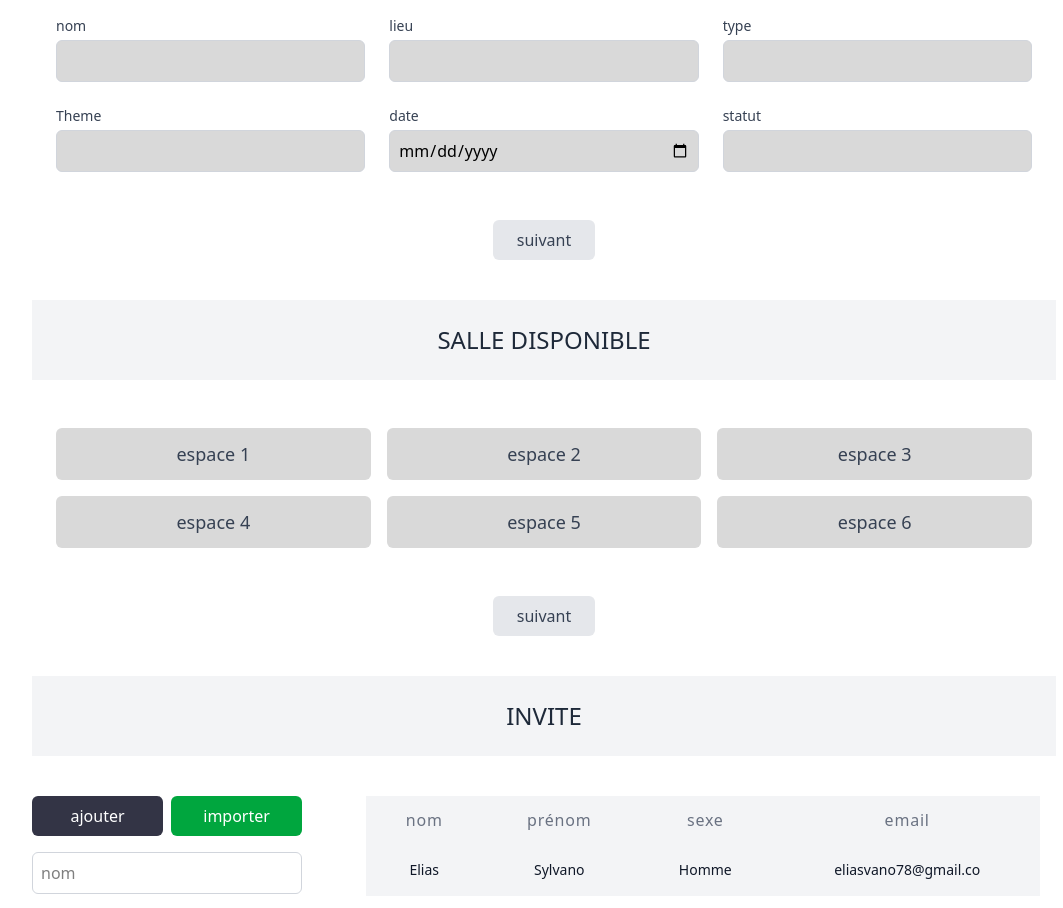
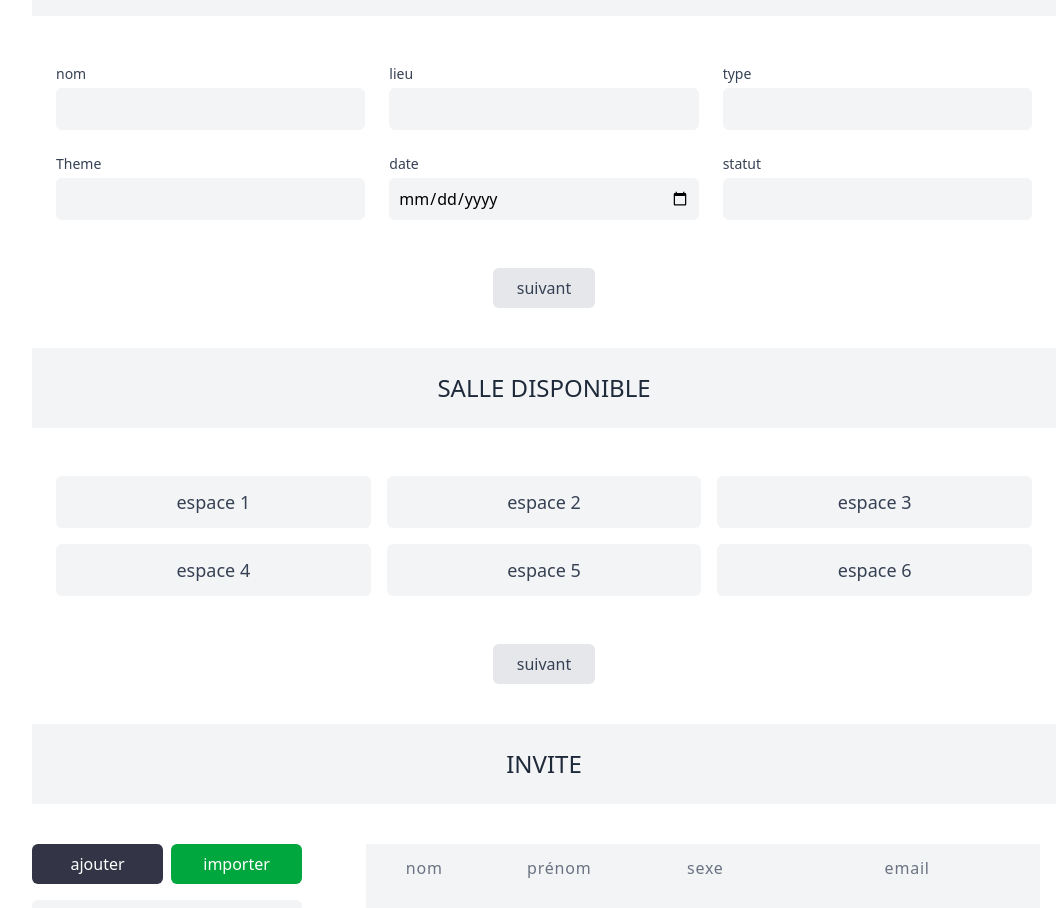
Before and after one commit to andrea00728/Gestion_table, a React (Vite) app in the folder frontend/: page /evenement in a window 1280 px wide. Shown: the part 160-1068 px from the top of the page, without its empty margins (96-1159 px from the left). Built offline with nearby package versions, Linux system fonts and the light colour scheme.

Commit message:
Modification des bg des inputs

```diff
--- a/frontend/src/pages/Evenement.jsx
+++ b/frontend/src/pages/Evenement.jsx
@@ -3,7 +3,7 @@ import React, { useState } from 'react';
 export default function Evenement() {
 
     return (
-        <div className="min-h-screen pb-8">
+        <div className="min-h-screen pb-8 mt-16">
             <main className="container mx-auto px-4">
                 {/********************* ****** Section: Organise l'événement ******************************/}
                 <section className="bg-white pb-6 mt-4 mx-auto max-w-5xl rounded-lg">
@@ -22,7 +22,7 @@ export default function Evenement() {
                                 type="text"
                                 id="event-nom"
                                 name="nom"
-                                className="w-full p-2 border bg-[#D9D9D9] focus:bg-[#D9D9D9] border-gray-300 rounded-md focus:ring-blue-500 focus:border-blue-500"
+                                className="w-full p-2 border bg-gray-100 focus:bg-gray-100 border-gray-100 rounded-md focus:ring-gray-500 focus:border-gray-500"
                             />
                         </div>
                         <div>
@@ -31,7 +31,7 @@ export default function Evenement() {
                                 type="text"
                                 id="event-lieu"
                                 name="lieu"
-                                className="w-full p-2 border bg-[#D9D9D9] focus:bg-[#D9D9D9] border-gray-300 rounded-md focus:ring-blue-500 focus:border-blue-500"
+                                className="w-full p-2 border bg-gray-100 focus:bg-gray-100 border-gray-100 rounded-md focus:ring-blue-500 focus:border-blue-500"
                             />
                         </div>
                         <div>
@@ -40,7 +40,7 @@ export default function Evenement() {
                                 type="text"
                                 id="event-type"
                                 name="type"
-                                className="w-full p-2 border bg-[#D9D9D9] focus:bg-[#D9D9D9] border-gray-300 rounded-md focus:ring-blue-500 focus:border-blue-500"
+                                className="w-full p-2 border bg-gray-100 focus:bg-gray-100 border-gray-100 rounded-md focus:ring-blue-500 focus:border-blue-500"
                             />
                         </div>
                         <div>
@@ -49,7 +49,7 @@ export default function Evenement() {
                                 type="text"
                                 id="event-theme"
                                 name="theme"
-                                className="w-full p-2 border border-gray-300 bg-[#D9D9D9] focus:bg-[#D9D9D9] rounded-md focus:ring-blue-500 focus:border-blue-500"
+                                className="w-full p-2 border border-gray-100 bg-gray-100 focus:bg-gray-100 rounded-md focus:ring-blue-500 focus:border-blue-500"
                             />
                         </div>
                         <div>
@@ -58,7 +58,7 @@ export default function Evenement() {
                                 type="date"
                                 id="event-date"
                                 name="date"
-                                className="w-full p-2 border border-gray-300 bg-[#D9D9D9] focus:bg-[#D9D9D9] rounded-md focus:ring-blue-500 focus:border-blue-500"
+                                className="w-full p-2 border border-gray-100 bg-gray-100 focus:bg-gray-100 rounded-md focus:ring-blue-500 focus:border-blue-500"
                             />
                         </div>
                         <div>
@@ -67,7 +67,7 @@ export default function Evenement() {
                                 type="text"
                                 id="event-statut"
                                 name="statut"
-                                className="w-full p-2 border border-gray-300 rounded-md bg-[#D9D9D9] focus:bg-[#D9D9D9] focus:ring-blue-500 focus:border-blue-500"
+                                className="w-full p-2 border border-gray-100 rounded-md bg-gray-100 focus:bg-gray-100 focus:ring-blue-500 focus:border-blue-500"
                             />
                         </div>
                     </div>
@@ -83,32 +83,32 @@ export default function Evenement() {
                     <h2 className="text-2xl font-normal p-6 text-gray-800 mb-6 text-center bg-gray-100">SALLE DISPONIBLE</h2>
                     <div className="grid grid-cols-3 gap-4 p-6">
                         <button
-                            className="bg-[#D9D9D9] focus:bg-[#D9D9D9] text-gray-700 px-4 py-3 rounded-md hover:bg-gray-300 text-lg font-medium"
+                            className="bg-gray-100 focus:bg-gray-100 text-gray-700 px-4 py-3 rounded-md hover:bg-gray-300 text-lg font-medium"
                         >
                             espace 1
                         </button>
                         <button
-                            className="bg-[#D9D9D9] focus:bg-[#D9D9D9] text-gray-700 px-4 py-3 rounded-md hover:bg-gray-300 text-lg font-medium"
+                            className="bg-gray-100 focus:bg-gray-100 text-gray-700 px-4 py-3 rounded-md hover:bg-gray-300 text-lg font-medium"
                         >
                             espace 2
                         </button>
                         <button
-                            className="bg-[#D9D9D9] focus:bg-[#D9D9D9] text-gray-700 px-4 py-3 rounded-md hover:bg-gray-300 text-lg font-medium"
+                            className="bg-gray-100 focus:bg-gray-100 text-gray-700 px-4 py-3 rounded-md hover:bg-gray-300 text-lg font-medium"
                         >
                             espace 3
                         </button>
                         <button
-                            className="bg-[#D9D9D9] focus:bg-[#D9D9D9] text-gray-700 px-4 py-3 rounded-md hover:bg-gray-300 text-lg font-medium"
+                            className="bg-gray-100 focus:bg-gray-100 text-gray-700 px-4 py-3 rounded-md hover:bg-gray-300 text-lg font-medium"
                         >
                             espace 4
                         </button>
                         <button
-                            className="bg-[#D9D9D9] focus:bg-[#D9D9D9] text-gray-700 px-4 py-3 rounded-md hover:bg-gray-300 text-lg font-medium"
+                            className="bg-gray-100 focus:bg-gray-100 text-gray-700 px-4 py-3 rounded-md hover:bg-gray-300 text-lg font-medium"
                         >
                             espace 5
                         </button>
                         <button
-                            className="bg-[#D9D9D9] focus:bg-[#D9D9D9] text-gray-700 px-4 py-3 rounded-md hover:bg-gray-300 text-lg font-medium"
+                            className="bg-gray-100 focus:bg-gray-100 text-gray-700 px-4 py-3 rounded-md hover:bg-gray-300 text-lg font-medium"
                         >
                             espace 6
                         </button>
@@ -142,17 +142,17 @@ export default function Evenement() {
                                     type="text"
                                     name="nom"
                                     placeholder="nom"
-                                    className="w-full p-2 border border-gray-300 rounded-md focus:ring-blue-500 focus:border-blue-500"
+                                    className="w-full p-2 border bg-gray-100 border-gray-100 rounded-md focus:ring-blue-500 focus:border-blue-500"
                                 />
                                 <input
                                     type="text"
                                     name="prenom"
                                     placeholder="prenom"
-                                    className="w-full p-2 border border-gray-300 rounded-md focus:ring-blue-500 focus:border-blue-500"
+                                    className="w-full p-2 border bg-gray-100 border-gray-100 rounded-md focus:ring-blue-500 focus:border-blue-500"
                                 />
                                 <select
                                     name="sex"
-                                    className="w-full p-2 border border-gray-300 rounded-md focus:ring-blue-500 focus:border-blue-500"
+                                    className="w-full p-2 border bg-gray-100 border-gray-100 rounded-md focus:ring-blue-500 focus:border-blue-500"
                                 >
                                     <option value="Homme">Homme</option>
                                     <option value="Femme">Femme</option>
@@ -161,7 +161,7 @@ export default function Evenement() {
                                     type="email"
                                     name="email"
                                     placeholder="email"
-                                    className="w-full p-2 border border-gray-300 rounded-md focus:ring-blue-500 focus:border-blue-500"
+                                    className="w-full p-2 border bg-gray-100 border-gray-100 rounded-md focus:ring-blue-500 focus:border-blue-500"
                                 />
                             </div>
 
```
